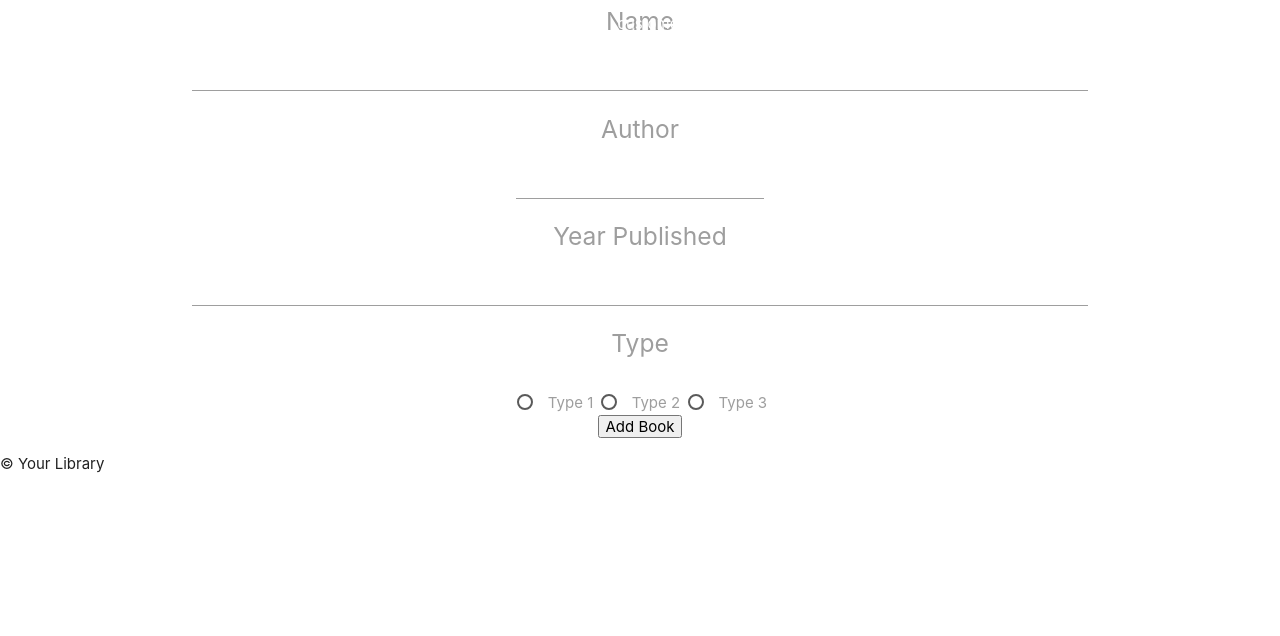
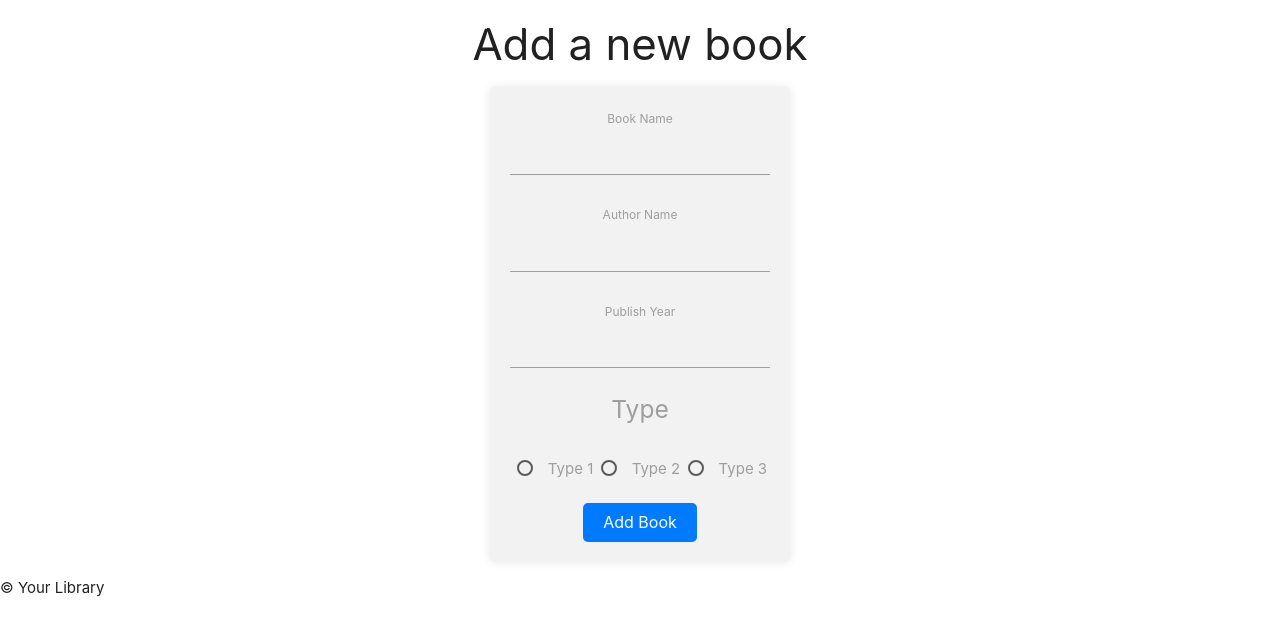
Before and after one commit to matanmichael/python-with-flask-project, a Flask app: page /addbook in a window 1280 px wide. Shown: the part 72-708 px from the top of the page. Run offline with Flask 3, Linux system fonts and the light colour scheme.

Commit message:
Add third commit

```diff
--- a/templates/addbook.html
+++ b/templates/addbook.html
@@ -5,25 +5,25 @@
 {% block heading %}Add a New Book{% endblock %}
 
 {% block content %}
+<h3 style="text-align: center;">Add a new book</h3>
 <div class="container center-align">
     <form method="POST" action="/addbook">
-    <div>
-        <label for="name"><h5>Name</h5></label>
-        <input type="text" name="name" id="name" required>
+        <div class="input-container">
+            <label for="name">Book Name</label>
+            <input class="styled-input" type="text" name="name" id="name" required>
         </div>
-    <div>
-        <label for="author"><h5>Author</h5></label>
-        <input style="width:auto" type="text" name="author" id="author" required>
+        <div class="input-container">
+            <label for="author">Author Name</label>
+            <input class="styled-input" type="text" name="author" id="author" required>
         </div>
-    <div>
-        <label for="yearPublished"><h5>Year Published</h5></label>
-        <input type="text" name="yearPublished" id="yearPublished" required>
+        <div class="input-container">
+            <label for="yearPublished">Publish Year</label>
+            <input class="styled-input" type="text" name="yearPublished" id="yearPublished" required>
         </div>
-    <div>
-
+        <div class="radio-container">
             <label><h5>Type</h5></label><br>
             <label>
-            <input  name="type" type="radio" value="1" />
+                <input name="type" type="radio" value="1" />
                 <span>Type 1</span>
             </label>
             <label>
@@ -35,8 +35,8 @@
                 <span>Type 3</span>
             </label>
         </div>
-    <button type="submit">Add Book</button>
+        <br>
+        <button class="styled-button" type="submit">Add Book</button>
     </form>
 </div>
-
 {% endblock %}
--- a/templates/addcustomer.html
+++ b/templates/addcustomer.html
@@ -6,6 +6,8 @@
 {% block heading %}Add a New Customer{% endblock %}
 
 {% block content %}
+<h3 style="text-align: center;">Add a new Customer</h3>
+<div class="container center-align">
 <form method="POST" action="/addcustomer">
     <!-- Form fields for name, city, and age -->
     <div>
@@ -22,4 +24,5 @@
     </div>
     <button type="submit">Add Customer</button>
 </form>
+</div>
 {% endblock %}
--- a/templates/addloan.html
+++ b/templates/addloan.html
@@ -5,6 +5,8 @@
 {% block heading %}Add a New Loan{% endblock %}
 
 {% block content %}
+<h3 style="text-align: center;">Add a new book</h3>
+<div class="container center-align">
 <form method="POST" action="/addloan">
     <div>
         <label for="book_id">Book ID</label>
@@ -16,5 +18,5 @@
     </div>
     <button type="submit">Add Book</button>
 </form>
-
+</div>
 {% endblock %}
--- a/templates/displaycustomers.html
+++ b/templates/displaycustomers.html
@@ -3,11 +3,11 @@
 {% block title %}Library - Display Customers{% endblock %}
 
 {% block content %}
-<div class="container">
+<div>
     <h1 class="center-align">Library - Display Customers</h1>
     <div class="row">
         {% for customer in customers %}
-        <div class="col s12 m4">
+        <div class="col s2 m2">
             <div class="card">
                 <div class="card-content">
                     <span class="card-title">{{ customer[1] }}</span>
--- a/templates/displaylateloans.html
+++ b/templates/displaylateloans.html
@@ -3,11 +3,11 @@
 {% block title %}Library - Display Late Loans{% endblock %}
 
 {% block content %}
-<div class="container">
+<div >
     <h1 class="center-align">Library - Display All Late Loans</h1>
     <div class="row">
         {% for late_loan in late_loans %}
-        <div class="col s12 m4">
+        <div class="col s2 m2">
             <div class="card">
                 <div class="card-content">
                     <span class="card-title">{{ late_loan[1] }}</span>
--- a/templates/displayloans.html
+++ b/templates/displayloans.html
@@ -3,11 +3,11 @@
 {% block title %}Library - Display Loans{% endblock %}
 
 {% block content %}
-<div class="container">
+<div>
     <h1 class="center-align">Library - Display All Loans</h1>
     <div class="row">
         {% for loan in loans %}
-        <div class="col s12 m4">
+        <div class="col s2 m2">
             <div class="card">
                 <div class="card-content">
                     <span class="card-title">{{ loan[1] }}</span>
--- a/templates/index.html
+++ b/templates/index.html
@@ -35,9 +35,47 @@
             margin: 0 auto; /* Center the image horizontally within the card content */
         }
 
-        input{
-            width: auto;
-        }
+ .container {
+    background-color: #f2f2f2;
+    padding: 20px;
+    border-radius: 5px;
+    box-shadow: 0 0 10px rgba(0, 0, 0, 0.1);
+    text-align: center;
+    width:300px;
+}
+
+.input-container {
+    margin-bottom: 20px;
+}
+
+.styled-input {
+    width: 100%;
+    padding: 10px;
+    border: 1px solid #ccc;
+    border-radius: 5px;
+    font-size: 16px;
+}
+
+.radio-container {
+    margin-top: 10px;
+}
+
+.styled-button {
+    background-color: #007BFF;
+    color: white;
+    border: none;
+    border-radius: 5px;
+    padding: 10px 20px;
+    font-size: 16px;
+    cursor: pointer;
+}
+
+.styled-button:hover {
+    background-color: #0056b3;
+}
+.custom-card .card-content {
+    min-height: 180px; /* Adjust the height as needed */
+}
     </style>
 </head>
 <body>
```
Also changed, not shown: templates/displaybooks.html (+14 -15 lines), templates/search_customer.html (+34 -11 lines), templates/search_results.html (+39 -11 lines), library.db. Lines whose indentation alone changed are shown as unchanged.
